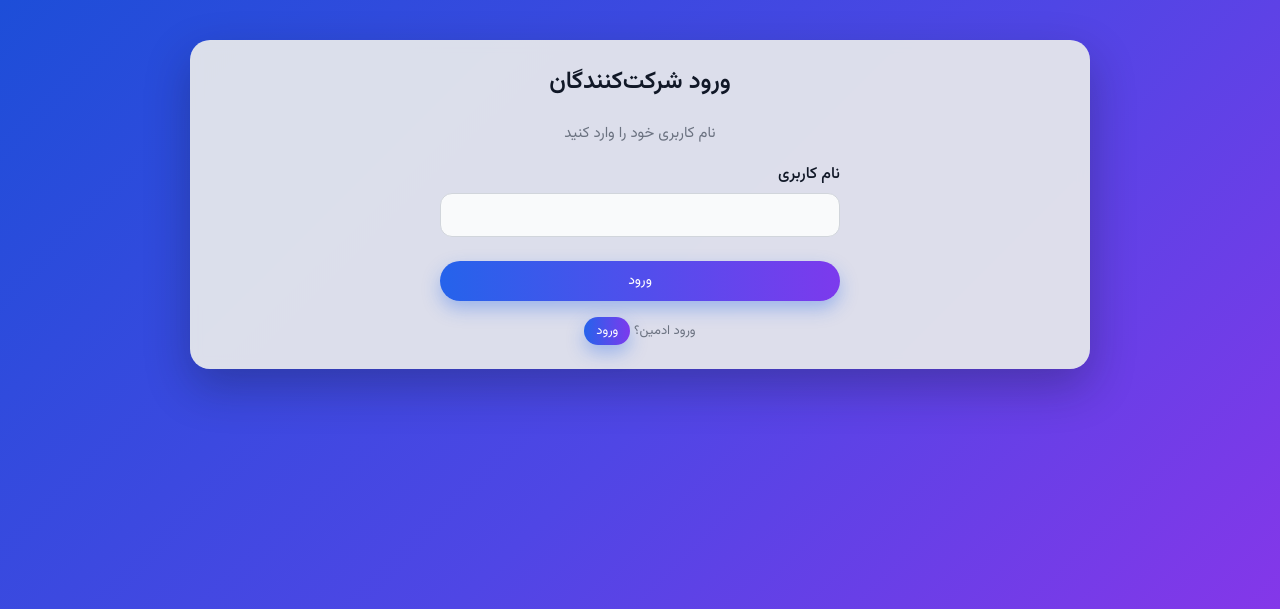
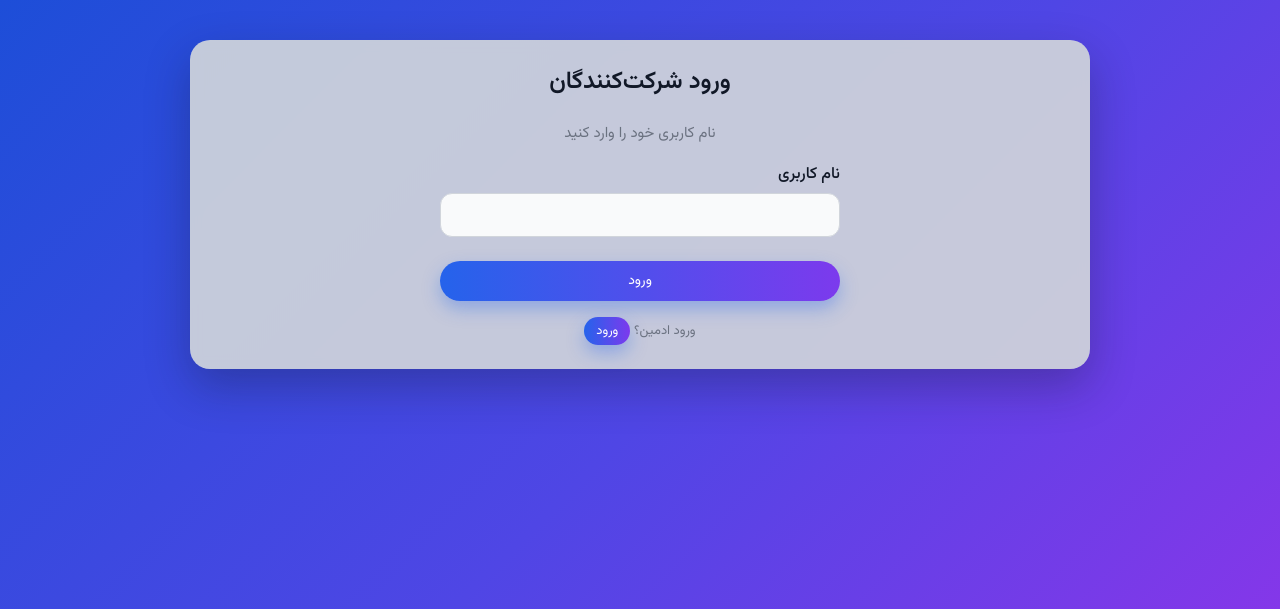
Before and after one commit to ErfanBashiri95/topic-picker-v2, a Flask app: page / in a window 1280 px wide. Shown: the top 609 px of the page. Run offline with Flask 3, Linux system fonts and the light colour scheme.

Commit message:
wrapper color changed

```diff
--- a/static/style.css
+++ b/static/style.css
@@ -26,7 +26,7 @@ body {
 .wrapper {
     max-width: 900px;
     margin: 40px auto;
-    background: rgba(229, 231, 235, 0.95);
+    background: rgba(209, 213, 219, 0.92);
     padding: 24px 28px;
     border-radius: 20px;
     box-shadow: 0 18px 45px rgba(15, 23, 42, 0.30);
```
